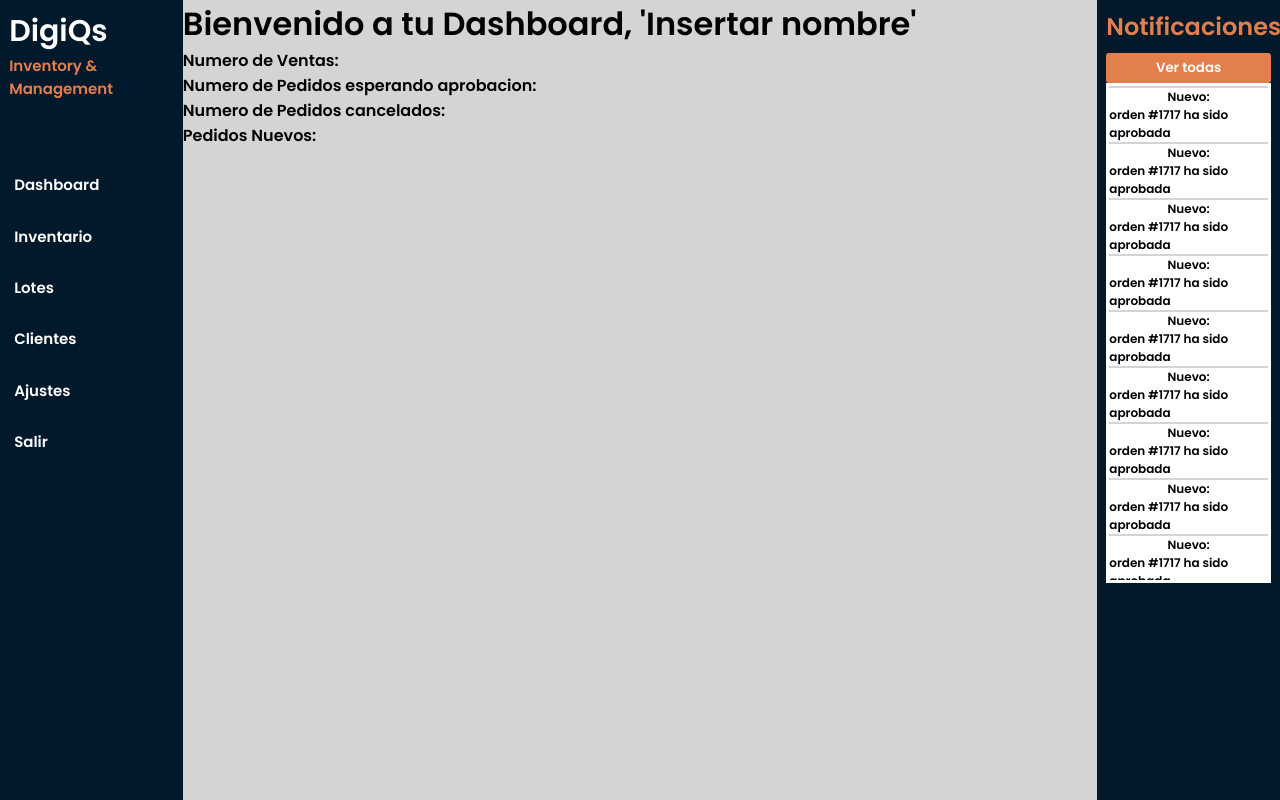
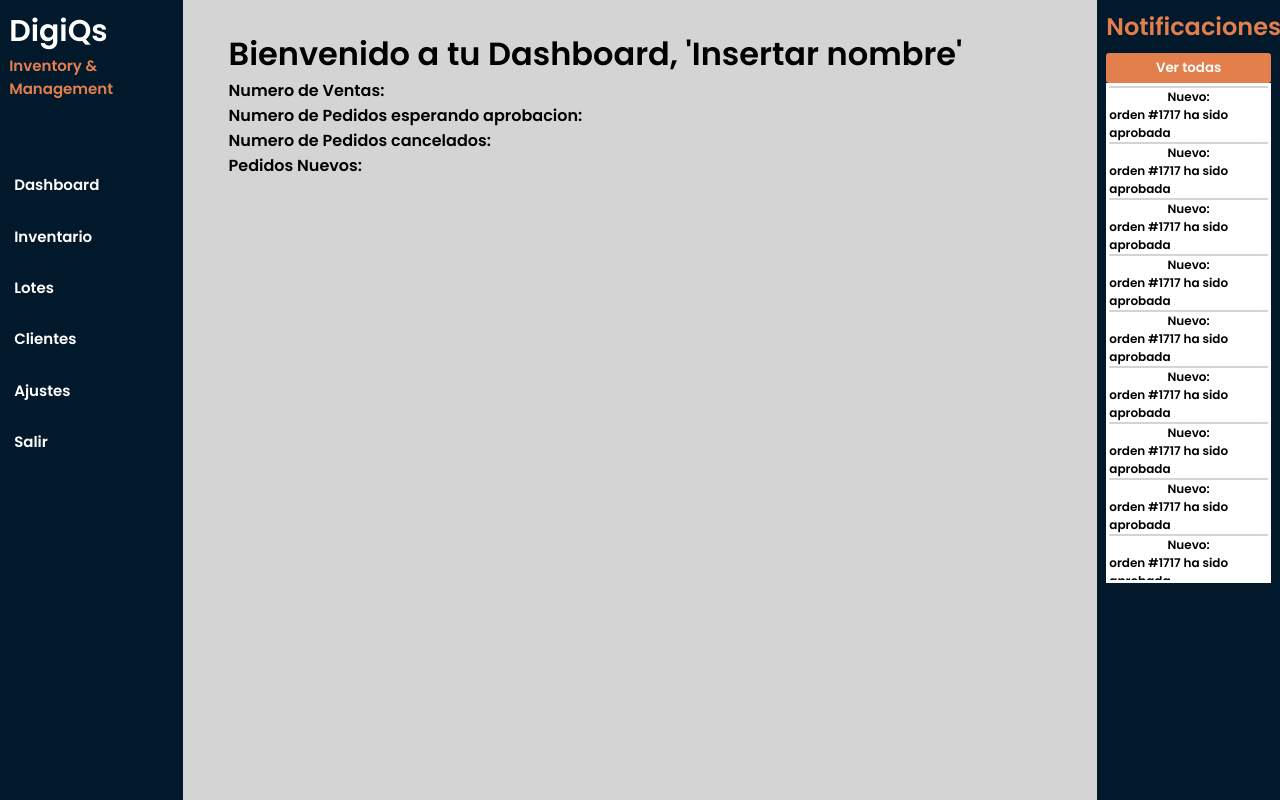
Before and after one commit to asoftcouch/DigiQs, a React (Create React App) app in the folder app-digiqs/: page / in a window 1280 px wide. Built offline with nearby package versions, Linux system fonts and the light colour scheme.

Commit message:
added new routes

```diff
--- a/app-digiqs/src/App.js
+++ b/app-digiqs/src/App.js
@@ -24,6 +24,7 @@ function App() {
       </div>
 
         <div className="Page-view">
+          <div className="Viewer">
             <Switch>
               <Route path="/">
                 <Dashboard />
@@ -32,6 +33,7 @@ function App() {
                 <Inventario />
               </Route>
             </Switch>
+          </div>
         </div>
 
         <div className="Notifications-bar">
--- a/app-digiqs/src/styles/app.css
+++ b/app-digiqs/src/styles/app.css
@@ -34,6 +34,14 @@ body {
   height: 1200px;
 }
 
+.Viewer {
+  overflow-y: scroll;
+  margin: 30px auto;
+  margin-left: 5%;
+  margin-right: 5%;
+  min-height: 600px;
+}
+
 @media only screen and (max-width: 768px) {
   /* Para mi modelo responsivo: page-viewer */
   .Page-wrapper {
@@ -43,4 +51,10 @@ body {
   .Page-wrapper :nth-child(2) {
     order: 3;
   }
+
+  .html,
+  body {
+    height: 100%;
+    overflow-y: scroll;
+  }
 }
```
Also changed, not shown: app-digiqs/src/components/InventoryItem.js (added, +13 -0 lines), app-digiqs/src/components/InventoryList.js (added, +14 -0 lines), 1 other file (tests, documents, lock files or other folders). Lines whose indentation alone changed are shown as unchanged.
